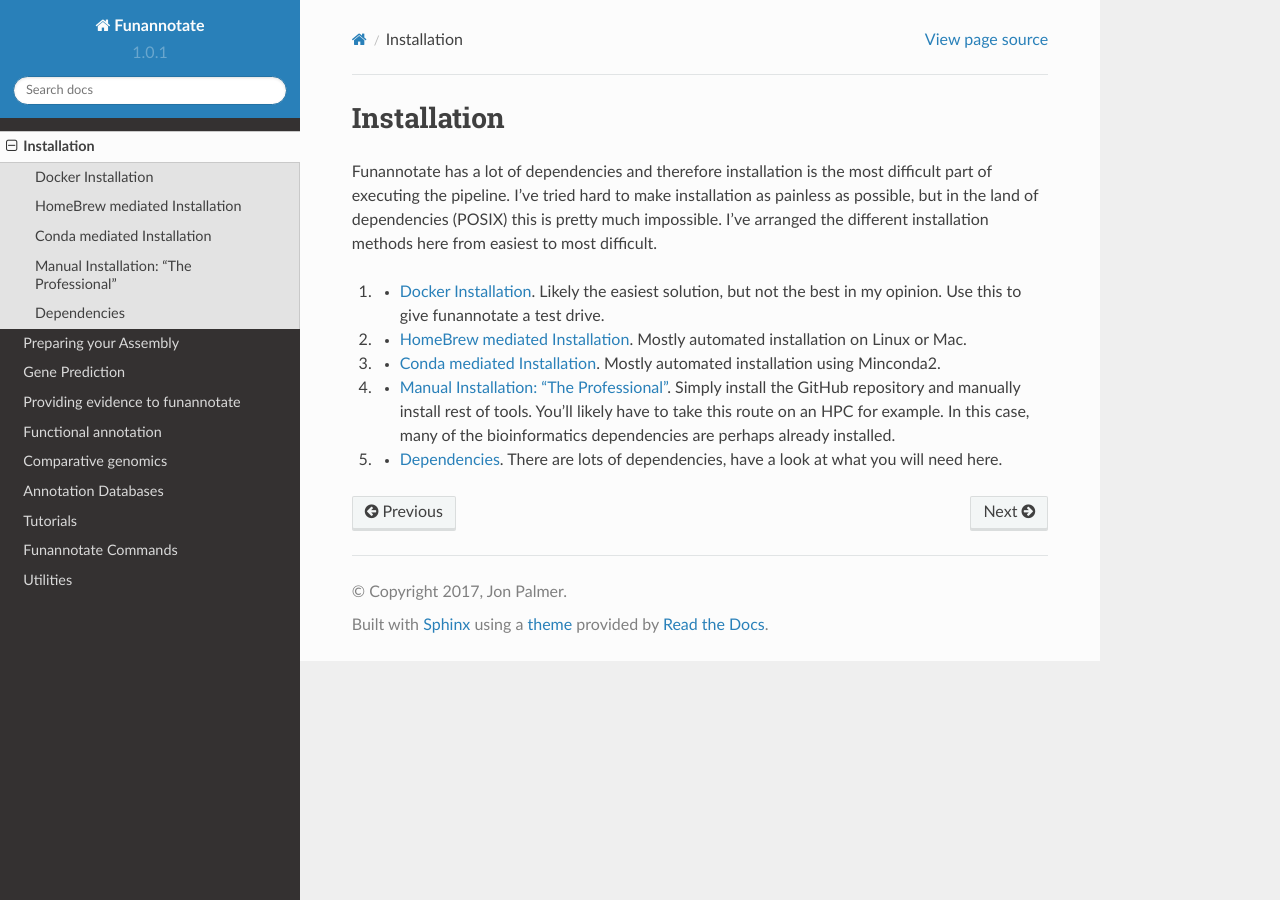
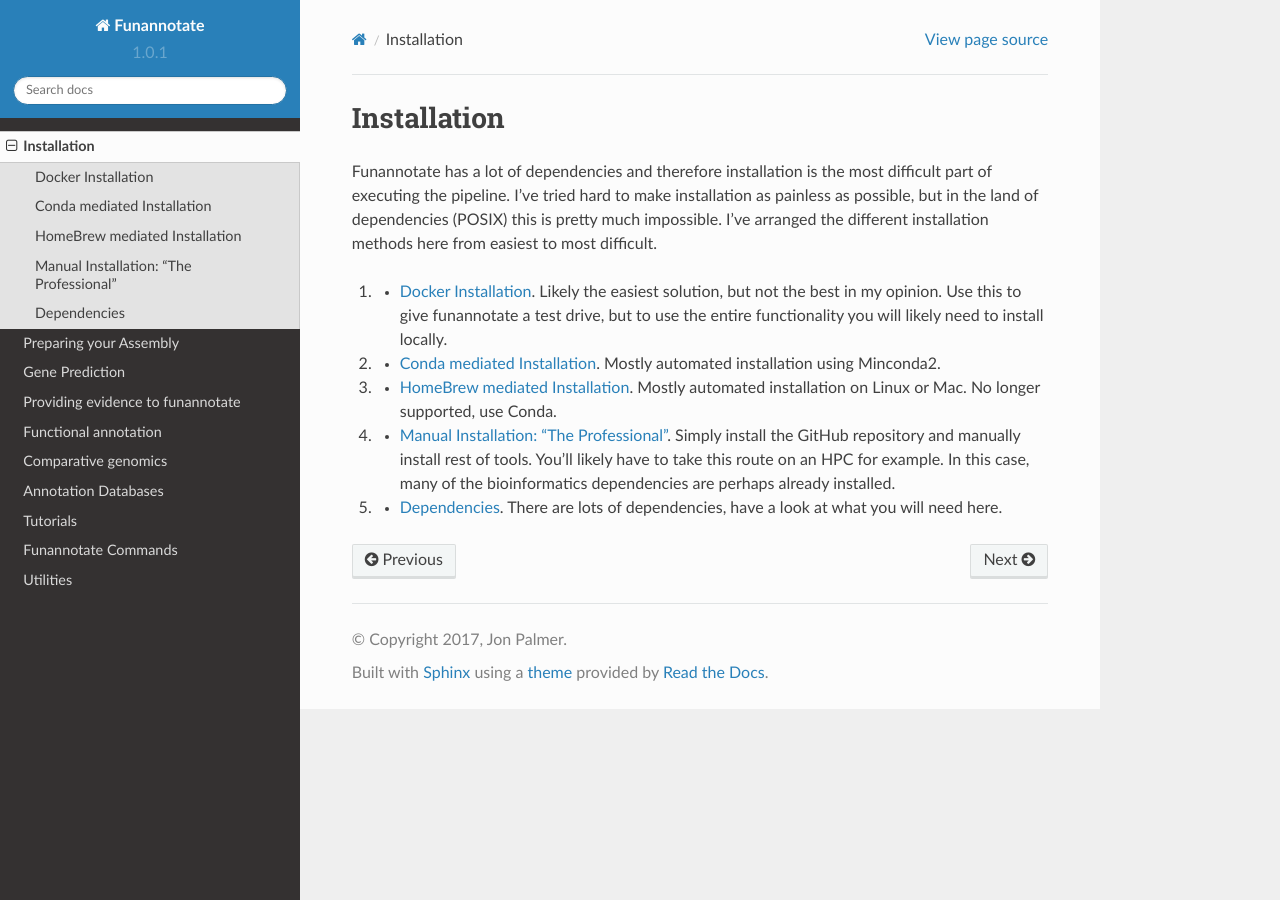
Before and after one commit to nextgenusfs/funannotate, a Sphinx documentation site: the page built from docs/install.rst, in a window 1280 px wide. Built offline with Sphinx 7.4.7 and the Read the Docs theme 2.0.0, drawn with Linux system fonts in a browser that asks for light colours.

Commit message:
update some docs and gff parsing

```diff
--- a/docs/homebrew.rst
+++ b/docs/homebrew.rst
@@ -3,6 +3,11 @@
 
 HomeBrew mediated Installation
 ^^^^^^^^^^^^^^^^^^^^^^^^^^^^^^^^
+
+This installation method is out of date -- use at your own risk. If you want to build/update a homebrew recipe that would be great.  Use conda installation instead.
+
+
+
 While homebrew-science has been deprecated, the replacement is at brewsci, thus the homebrew (Mac) or LinuxBrew (Linux) should still be functional.  You can install most tools with Homebrew/Linuxbrew, however depending on your OS there are a few tools that need to be manually installed. Homebrew https://brew.sh and Linuxbrew http://linuxbrew.sh.
 
 .. code-block:: none
--- a/docs/install.rst
+++ b/docs/install.rst
@@ -8,8 +8,8 @@ Installation
    :hidden:
 
    docker
+   conda
    homebrew
-   conda
    manual
    dependencies
 
@@ -18,13 +18,13 @@ of executing the pipeline. I've tried hard to make installation as painless as p
 in the land of dependencies (POSIX) this is pretty much impossible.  I've arranged the different
 installation methods here from easiest to most difficult.
 
-1. * :ref:`docker`.  Likely the easiest solution, but not the best in my opinion. Use this to give funannotate a test drive.
+1. * :ref:`docker`.  Likely the easiest solution, but not the best in my opinion. Use this to give funannotate a test drive, but to use the entire functionality you will likely need to install locally.
 
 
-2. * :ref:`homebrew`. Mostly automated installation on Linux or Mac.
+2. * :ref:`conda`. Mostly automated installation using Minconda2.
 
 
-3. * :ref:`conda`. Mostly automated installation using Minconda2.
+3. * :ref:`homebrew`. Mostly automated installation on Linux or Mac. No longer supported, use Conda.
 
 
 4. * :ref:`manual`. Simply install the GitHub repository and manually install rest of tools. You'll likely have to take this route on an HPC for example. In this case, many of the bioinformatics dependencies are perhaps already installed.
```
Also changed, not shown: 1 other file.
